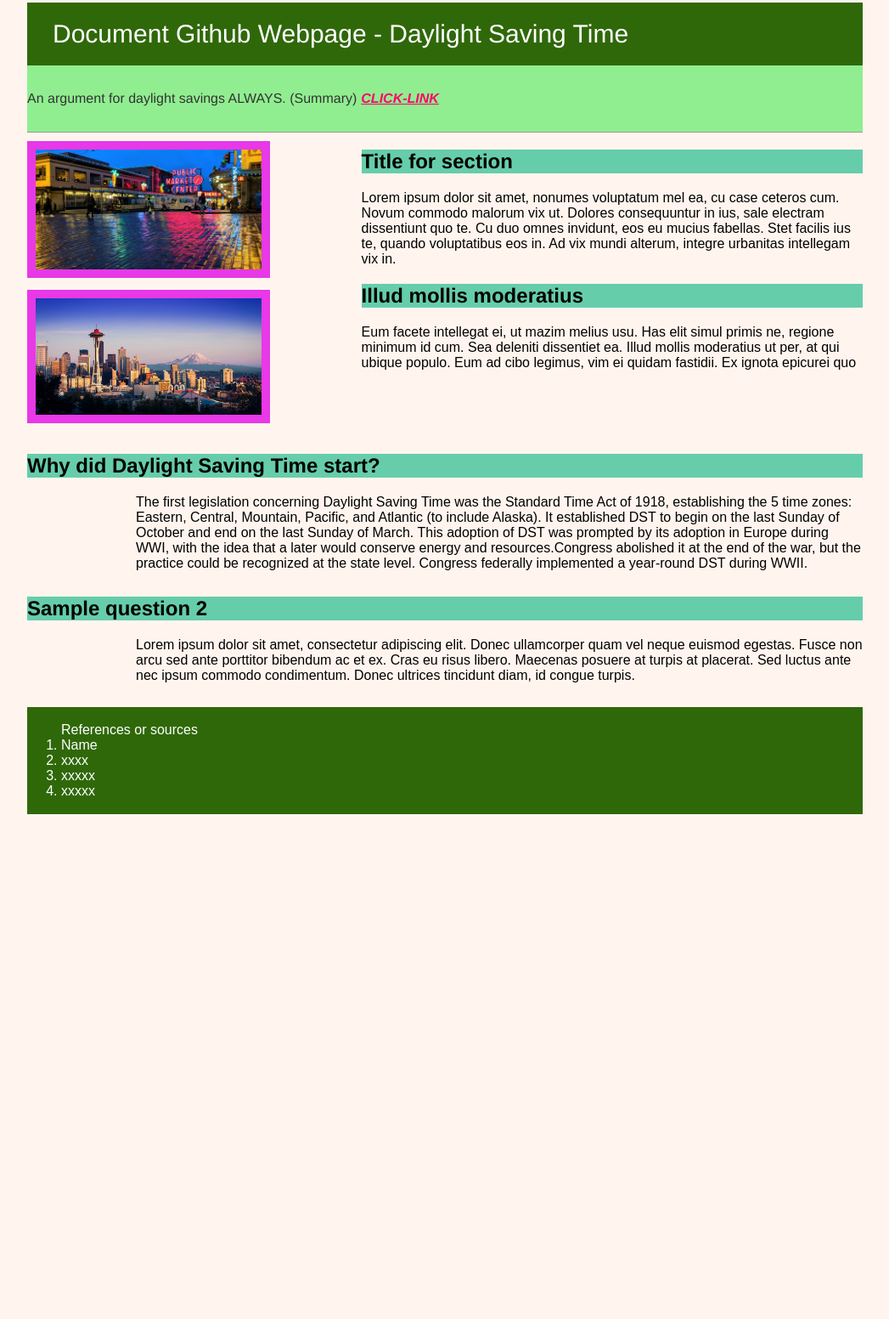
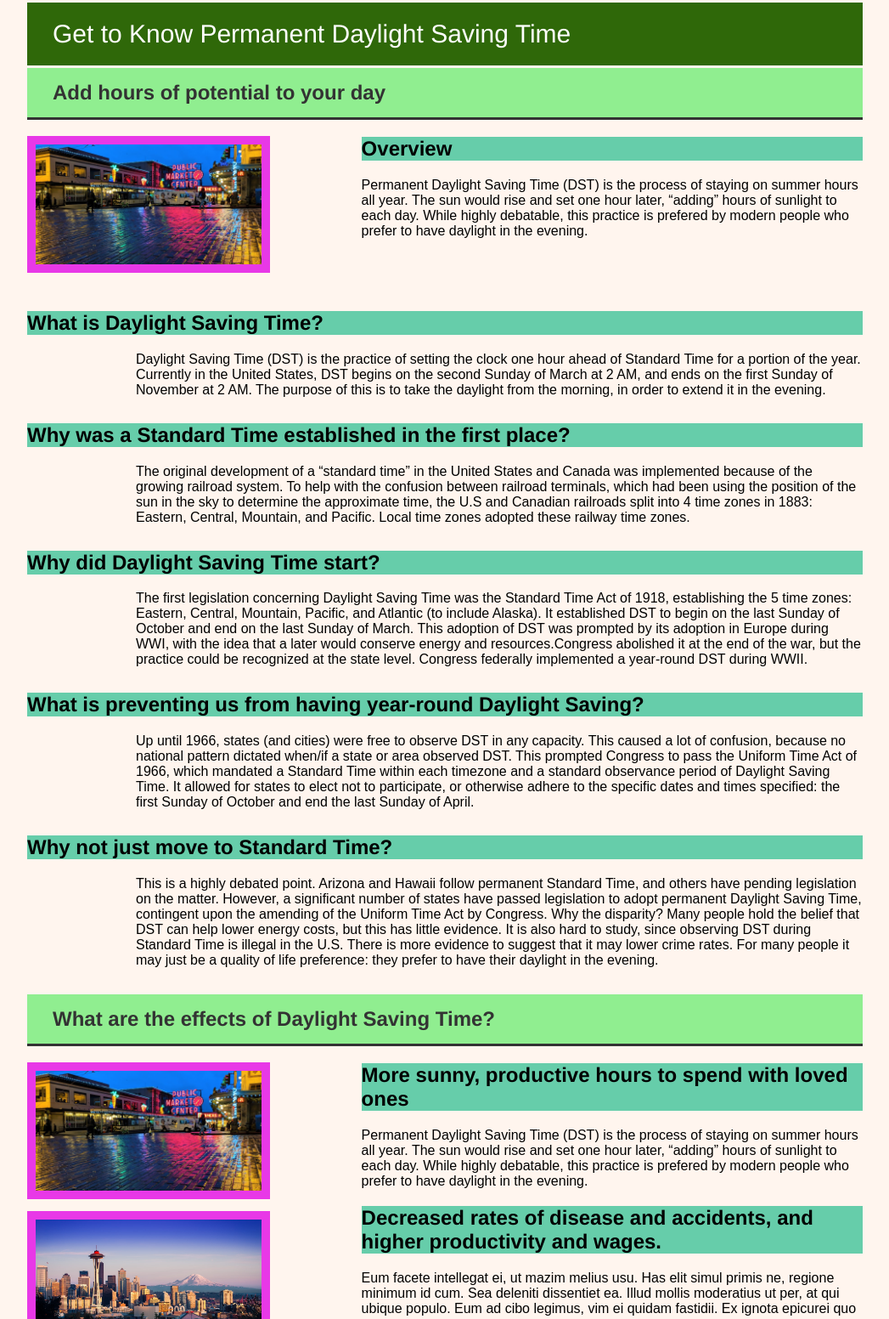
Before and after one commit to lashkscc/IT115-A4-Group2, a plain HTML site: page index.html in a window 1280 px wide. Shown: the part 5-1557 px from the top of the page at 85% size, without its empty margins (116-1163 px from the left). Before the commit the page ends 971 px from the top, so only its background shows below. Drawn offline with Linux system fonts and the light colour scheme.

Commit message:
Inserted content, adjusted layout, css.

```diff
--- a/index.html
+++ b/index.html
@@ -11,11 +11,11 @@
                </head>
 <body>
       <header>
-         <div id="title">Document Github Webpage - Daylight Saving Time </div>
+         <div id="title">Get to Know Permanent Daylight Saving Time</div>
       </header>
 
       <section id=style_subheader>
-        An argument for daylight savings ALWAYS. (Summary)<a href= "https://github.com/lashkscc/IT115-A4-Group2"target="blank">CLICK-LINK</a>
+      <strong>Add hours of potential to your day</strong>
       </section>
       <!-- <section>
          <a href= "https://pages.github.com/"target="blank">CLICK-LINK</a>
@@ -24,11 +24,69 @@
       <section id=style_imageText>
          <text_col>
             <article>
-               <h2>Title for section</h2>
-               <p>Lorem ipsum dolor sit amet, nonumes voluptatum mel ea, cu case ceteros cum. Novum commodo malorum vix ut. Dolores consequuntur in ius, sale electram dissentiunt quo te. Cu duo omnes invidunt, eos eu mucius fabellas. Stet facilis    ius te, quando voluptatibus eos in. Ad vix mundi alterum, integre urbanitas intellegam vix in.  </p>
+               <h2>Overview</h2>
+               <p>Permanent Daylight Saving Time (DST) is the process of staying on summer hours all year. The sun would rise and set one hour later, “adding” hours of sunlight to each day. While highly debatable, this practice is prefered by modern people who prefer to have daylight in the evening.
+               </p>
+            </article>
+         </text_col>
+
+         <image_col>
+            <div>
+               <img src="PMC.jpg" alt="Picture "></iframe>
+            </div>
+         </image_col>
+      </section>
+
+      <section id=style_qna>
+         <article>
+            <h2>What is Daylight Saving Time?</h2>
+            <p id=style_answer>
+               Daylight Saving Time (DST) is the practice of setting the clock one hour ahead of Standard Time for a portion of the year. Currently in the United States, DST begins on the second Sunday of March at 2 AM, and ends on the first Sunday of November at 2 AM. The purpose of this is to take the daylight from the morning, in order to extend it in the evening.
+
+            </p>
+         </article>
+         <article>
+            <h2>Why was a Standard Time established in the first place?</h2>
+            <p id=style_answer>
+               The original development of a “standard time” in the United States and Canada was implemented because of the growing railroad system. To help with the confusion between railroad terminals, which had been using the position of the sun in the sky to determine the approximate time, the U.S and Canadian railroads split into 4 time zones in 1883: Eastern, Central, Mountain, and Pacific. Local time zones adopted these railway time zones.
+            </p>
+         </article>
+         <article>
+            <h2>Why did Daylight Saving Time start?</h2>
+            <p id=style_answer>
+               The first legislation concerning Daylight Saving Time was the Standard Time Act of 1918, establishing the 5 time zones: Eastern, Central, Mountain, Pacific, and Atlantic (to include Alaska). It established DST to begin on the last Sunday of October and end on the last Sunday of March. This adoption of DST was prompted by its adoption in Europe during WWI, with the idea that a later would conserve energy and resources.Congress abolished it at the end of the war, but the practice could be recognized at the state level. Congress federally implemented a year-round DST during WWII.
+
+            </p>
+         </article>
+         <article>
+            <h2>What is preventing us from having year-round Daylight Saving?</h2>
+            <p id=style_answer>
+               Up until 1966, states (and cities) were free to observe DST in any capacity. This caused a lot of confusion, because no national pattern dictated when/if a state or area observed DST. This prompted Congress to pass the Uniform Time Act of 1966, which mandated a Standard Time within each timezone and a standard observance period of Daylight Saving Time. It allowed for states to elect not to participate, or otherwise adhere to the specific dates and times specified: the first Sunday of October and end the last Sunday of April.
+
+            </p>
+         </article>
+         <article>
+            <h2>Why not just move to Standard Time?</h2>
+            <p id=style_answer>
+               This is a highly debated point. Arizona and Hawaii follow permanent Standard Time, and others have pending legislation on the matter. However, a significant number of states have passed legislation to adopt permanent Daylight Saving Time, contingent upon the amending of the Uniform Time Act by Congress. Why the disparity? Many people hold the belief that DST can help lower energy costs, but this has little evidence. It is also hard to study, since observing DST during Standard Time is illegal in the U.S. There is more evidence to suggest that it may lower crime rates. For many people it may just be a quality of life preference: they prefer to have their daylight in the evening.
+
+            </p>
+         </article>
+      </section>
+
+      <section id=style_newContentTitle>
+      What are the effects of Daylight Saving Time?
+      </section>
+
+      <section id=style_imageText>
+         <text_col>
+            <article>
+               <h2>More sunny, productive hours to spend with loved ones</h2>
+               <p>Permanent Daylight Saving Time (DST) is the process of staying on summer hours all year. The sun would rise and set one hour later, “adding” hours of sunlight to each day. While highly debatable, this practice is prefered by modern people who prefer to have daylight in the evening.
+               </p>
             </article>
             <article>
-               <h2>Illud mollis moderatius</h2>
+               <h2>Decreased rates of disease and accidents, and higher productivity and wages.</h2>
                <p>Eum facete intellegat ei, ut mazim melius usu. Has elit simul primis ne, regione minimum id cum. Sea deleniti dissentiet ea. Illud mollis moderatius ut per, at qui ubique populo. Eum ad cibo legimus, vim ei quidam fastidii. Ex ignota epicurei quo</p>
             </article>
          </text_col>
@@ -43,21 +101,6 @@
          </image_col>
       </section>
 
-      <section id=style_qna>
-         <article>
-            <h2>Why did Daylight Saving Time start?</h2>
-            <p id=style_answer>
-               The first legislation concerning Daylight Saving Time was the Standard Time Act of 1918, establishing the 5 time zones: Eastern, Central, Mountain, Pacific, and Atlantic (to include Alaska). It established DST to begin on the last Sunday of October and end on the last Sunday of March. This adoption of DST was prompted by its adoption in Europe during WWI, with the idea that a later would conserve energy and resources.Congress abolished it at the end of the war, but the practice could be recognized at the state level. Congress federally implemented a year-round DST during WWII.
-
-            </p>
-         </article>
-         <article>
-            <h2>Sample question 2</h2>
-            <p id=style_answer>
-               Lorem ipsum dolor sit amet, consectetur adipiscing elit. Donec ullamcorper quam vel neque euismod egestas. Fusce non arcu sed ante porttitor bibendum ac et ex. Cras eu risus libero. Maecenas posuere at turpis at placerat. Sed luctus ante nec ipsum commodo condimentum. Donec ultrices tincidunt diam, id congue turpis.
-            </p>
-         </article>
-      </section>
 
       <section id=style_references>
          <ol>
--- a/style.css
+++ b/style.css
@@ -14,12 +14,13 @@ header {
   max-width: 940px;
   margin: auto;
   font-family: Helvetica, Arial, sans-serif;
+
 }
 
 h2 {
-     font-family: Helvetica, Arial, sans-serif;
-     color: black;
-     background-color: mediumaquamarine;
+    font-family: Helvetica, Arial, sans-serif;
+    color: black;
+    background-color: mediumaquamarine;
 
 }
 
@@ -59,9 +60,11 @@ img {
 
 #style_subheader {
   max-width: 1000px;
+  font-size: 1.5em;
   margin: auto;
-  padding: 30px 0px;
-  border-bottom: 1px solid #999;
+  padding: 15px 30px;
+  border-top: 3px solid seashell;
+  border-bottom: 3px solid #333;
   color: #333;
   font-family: Helvetica, Arial, sans-serif;
   background-color: lightgreen;
@@ -96,9 +99,23 @@ img {
 
 }
 
+#style_newContentTitle {
+  max-width: 1000px;
+  font-size: 1.5em;
+  font-weight: bold;
+  margin: auto;
+  padding: 15px 30px;
+  border-top: 3px solid seashell;
+  border-bottom: 3px solid #333;
+  color: #333;
+  font-family: Helvetica, Arial, sans-serif;
+  background-color: lightgreen;
+}
+
 image_col {
   float: left;
   width: 30%;
+  margin: 9px auto;
 }
 
 image_col > div {
```
